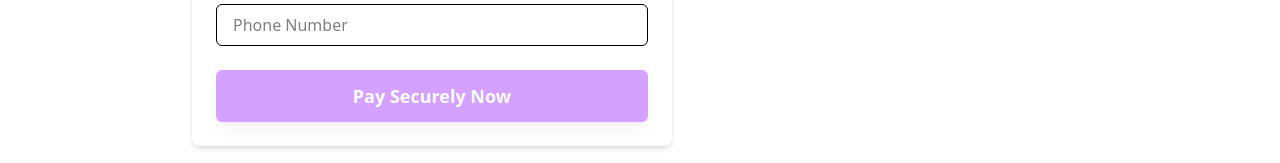
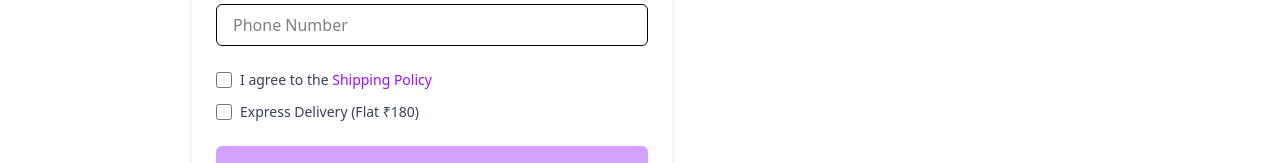
Before and after one commit to bhavy1204/E--commerce, a React (Vite) app in the folder frontend/: page /checkout in a window 1280 px wide. Shown: the part 464-627 px from the top of the page. Built offline with nearby package versions, Linux system fonts and the light colour scheme; no server answers.

Commit message:
fix: coupon subtotal

```diff
--- a/frontend/src/components/user/Cart.jsx
+++ b/frontend/src/components/user/Cart.jsx
@@ -57,7 +57,7 @@ export const Cart = () => {
         const subtotal = getTotal();
         let discount = 0;
         if (appliedCoupon.discountType === 'percentage') {
-            discount = ((subtotal + getShippingCost()) * appliedCoupon.discountValue) / 100;
+            discount = (subtotal * appliedCoupon.discountValue) / 100;
         } else {
             discount = appliedCoupon.discountValue;
         }
--- a/frontend/src/components/user/Checkout.jsx
+++ b/frontend/src/components/user/Checkout.jsx
@@ -10,7 +10,9 @@ export const Checkout = () => {
     const { user } = useAuth();
     const navigate = useNavigate();
     const location = useLocation(); // Ensure location is defined
-    const { couponCode, discountAmount, shippingState, shippingCost } = location.state || {}; // Add shipping props
+    const { couponCode, discountAmount, shippingState, shippingCost: initialShippingCost } = location.state || {}; // Add shipping props
+    const [termsAccepted, setTermsAccepted] = useState(false);
+    const [expressDelivery, setExpressDelivery] = useState(false);
 
     const [loading, setLoading] = useState(false);
     const [formData, setFormData] = useState({
@@ -23,6 +25,9 @@ export const Checkout = () => {
         country: 'India', // Enforce India
         phone: ''
     });
+
+    // Calculate dynamic shipping cost
+    const shippingCost = expressDelivery ? 180 : (initialShippingCost || 0);
 
     const loadRazorpayScript = () => new Promise((resolve) => {
         if (window.Razorpay) return resolve(true);
@@ -41,7 +46,7 @@ export const Checkout = () => {
         }
 
         try {
-            const amount = getTotal() - (discountAmount || 0) + (shippingCost || 0); // Include shipping
+            const amount = getTotal() - (discountAmount || 0) + shippingCost; // Include dynamic shipping
             const data = await apiClient.request('/payment/create-order', {
                 method: "POST",
                 body: JSON.stringify({ amount })
@@ -90,7 +95,7 @@ export const Checkout = () => {
                         // We need the new orderId from backend response
                         clearCart();
                         alert("Payment successful!");
-                        navigate(`/orders/${verifyRes.orderId}`);
+                        navigate(`/orders`);
                     } else {
                         alert("Payment verification failed!");
                     }
@@ -135,13 +140,13 @@ export const Checkout = () => {
                 paymentMethod: 'cod',
                 couponCode,
                 shippingCost,
-                totalAmount: getTotal() - (discountAmount || 0) + (shippingCost || 0)
+                totalAmount: getTotal() - (discountAmount || 0) + shippingCost
             };
 
             const response = await apiClient.createOrder(orderData);
             if (response.success) {
                 clearCart();
-                navigate(`/orders/${response.data._id}`);
+                navigate(`/orders`);
             }
         } catch (error) {
             alert(error.message || 'Order failed. Please try again.');
@@ -246,6 +251,33 @@ export const Checkout = () => {
                         />
 
 
+
+                        <div className="mb-6 space-y-3">
+                            <label className="flex items-center space-x-2">
+                                <input
+                                    type="checkbox"
+                                    checked={termsAccepted}
+                                    onChange={(e) => setTermsAccepted(e.target.checked)}
+                                    className="w-4 h-4 text-purple-600 border-gray-300 rounded focus:ring-purple-500"
+                                />
+                                <span className="text-sm text-gray-700">
+                                    I agree to the <a href="/shipping-policy" target="_blank" rel="noopener noreferrer" className="text-purple-600 hover:underline">Shipping Policy</a>
+                                </span>
+                            </label>
+
+                            <label className="flex items-center space-x-2">
+                                <input
+                                    type="checkbox"
+                                    checked={expressDelivery}
+                                    onChange={(e) => setExpressDelivery(e.target.checked)}
+                                    className="w-4 h-4 text-purple-600 border-gray-300 rounded focus:ring-purple-500"
+                                />
+                                <span className="text-sm text-gray-700">
+                                    Express Delivery (Flat ₹180)
+                                </span>
+                            </label>
+                        </div>
+
                         {/* COD Button Removed as per request */}
                         {/* <button
                             type="submit"
@@ -258,7 +290,7 @@ export const Checkout = () => {
                         <button
                             onClick={startRazorpay}
                             type='button'
-                            disabled={loading || !formData.firstName}
+                            disabled={loading || !formData.firstName || !termsAccepted}
                             className="w-full bg-purple-500 text-white py-3 rounded-md hover:bg-purple-600 font-semibold text-lg disabled:opacity-50 shadow-lg transform transition hover:scale-105"
                         >
                             {loading ? 'Processing...' : 'Pay Securely Now'}
@@ -298,7 +330,7 @@ export const Checkout = () => {
 
                                 <div className="border-t pt-4 flex justify-between text-xl font-bold">
                                     <span>Final Total</span>
-                                    <span>₹{getTotal() - (discountAmount || 0) + (shippingCost || 0)}</span>
+                                    <span>₹{getTotal() - (discountAmount || 0) + shippingCost}</span>
                                 </div>
                             </div>
                         </div>
```
Also changed, not shown: 2 other files (tests, documents, lock files or other folders).
